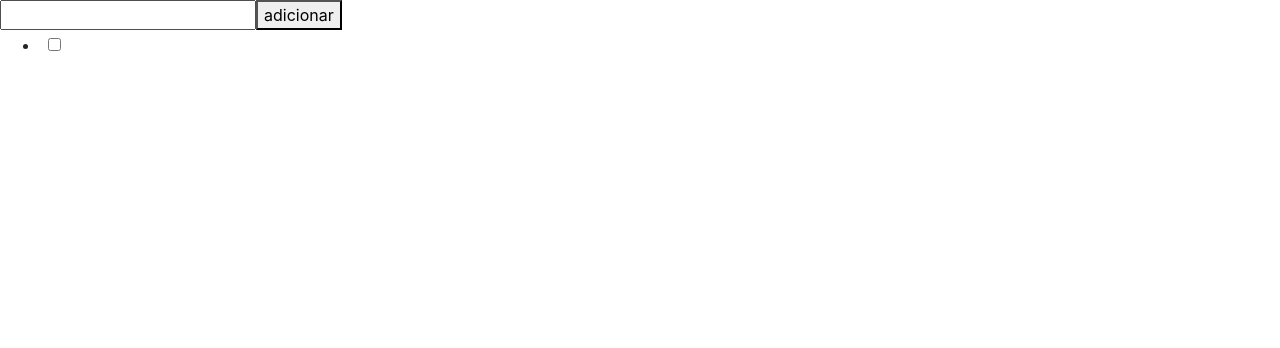
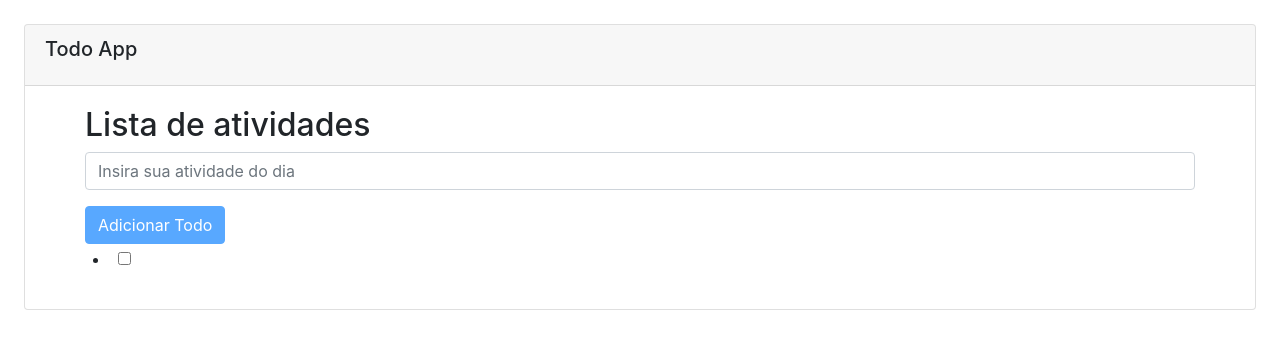
Before and after one commit to diogo-souza/react-practicing-pit-02, a React (Create React App) app in the folder simple-ToDoList-react/simple-to-do-list/: page / in a window 1280 px wide. Shown: the top 348 px of the page. Built offline with nearby package versions, Linux system fonts and the light colour scheme.

Commit message:
2-check if task was completed-done-withCard

```diff
--- a/simple-ToDoList-react/simple-to-do-list/src/App.js
+++ b/simple-ToDoList-react/simple-to-do-list/src/App.js
@@ -1,8 +1,10 @@
 /* eslint-disable no-shadow */
 import React, { useState } from 'react';
 import {
+  Container, Row, Col, Form, Button,
+} from 'react-bootstrap';
 
-} from 'react-bootstrap';
+import Card from './components/Card';
 
 const App = () => {
   const [todos, setTodos] = useState([{
@@ -16,22 +18,40 @@ const App = () => {
     setTodos(newTodos);
   };
 
-  return (
-    <div>
-      <form
-        onSubmit={(event) => {
-          event.preventDefault();
+  const submitButtonAdd = () => {
+    if (!text.trim()) {
+      alert('Ta vazio');
+      return;
+    }
     setTodos([...todos, { title: text }]);
     setText('');
-        }}
-      >
-        <input
+  };
+
+  return (
+
+    <Card title="Todo App" className="m-4">
+      <Container>
+        <h2>Lista de atividades</h2>
+        <Row>
+          <Col xl={12} md={9}>
+            <Form>
+              <Form.Group>
+                <Form.Control
                   type="text"
                   value={text}
                   onChange={(event) => setText(event.target.value)}
+                  placeholder="Insira sua atividade do dia"
                 />
-        <button type="submit">adicionar</button>
-      </form>
+              </Form.Group>
+            </Form>
+          </Col>
+          <Col>
+            <Button disabled={!text.trim()} onClick={submitButtonAdd} type="button">
+              Adicionar Todo
+            </Button>
+          </Col>
+        </Row>
+        <Row>
           <ul>
             {todos.map((todo, index) => (
               <li
@@ -47,7 +67,9 @@ const App = () => {
               </li>
             ))}
           </ul>
-    </div>
+        </Row>
+      </Container>
+    </Card>
   );
 };
 
```
Lines whose indentation alone changed are shown as unchanged.
